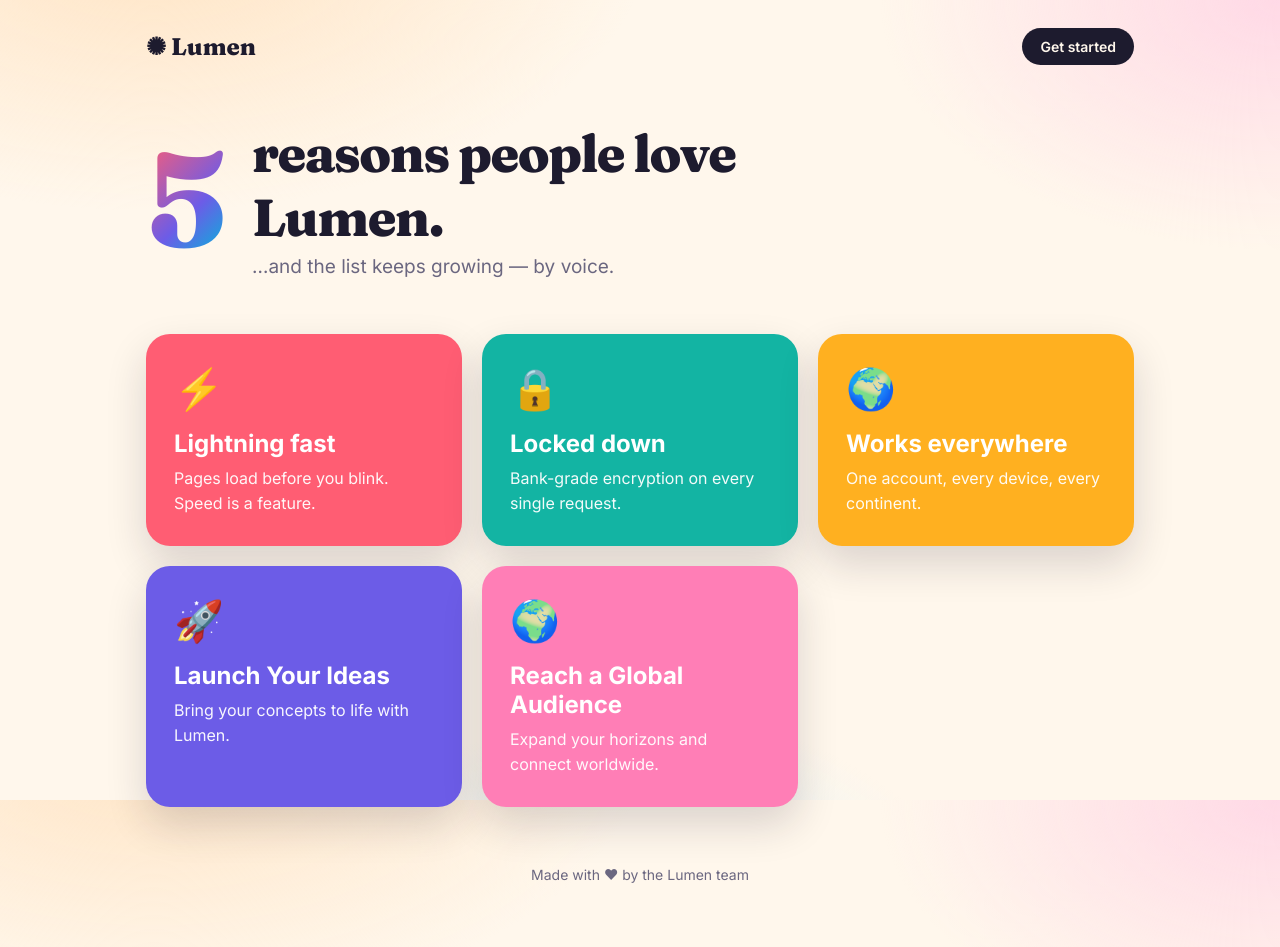
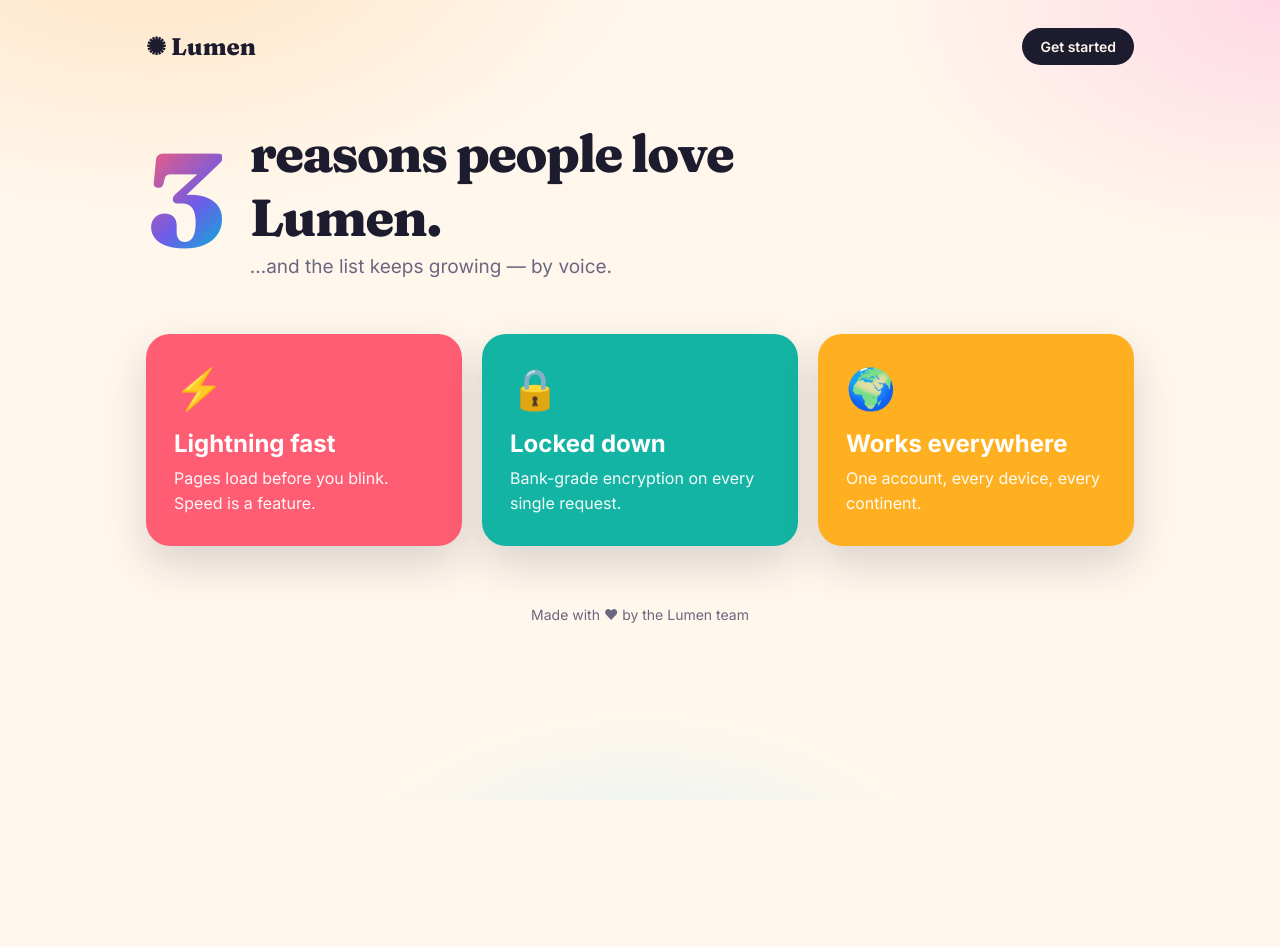
Before and after one commit to damienaubry/demo-target, a React (Vite) app: page / in a window 1280 px wide. After the commit the page ends 800 px from the top, so only its background shows below. Built offline with nearby package versions, Linux system fonts and the light colour scheme; the HTML template or start-up script is replaced by a standard one.

Commit message:
VoxBuild: Supprime les deux cards : 🚀 Launch Your Ideas Bring your concepts to…

```diff
--- a/src/App.tsx
+++ b/src/App.tsx
@@ -14,10 +14,7 @@ const COLORS = [
   "#f76808",
 ];
 
-const additionalFeatures: Feature[] = [
-  { emoji: "🚀", title: "Launch Your Ideas", description: "Bring your concepts to life with Lumen." },
-  { emoji: "🌍", title: "Reach a Global Audience", description: "Expand your horizons and connect worldwide." },
-];
+const additionalFeatures: Feature[] = [];
 
 export default function App() {
   const list = features as Feature[];
```
